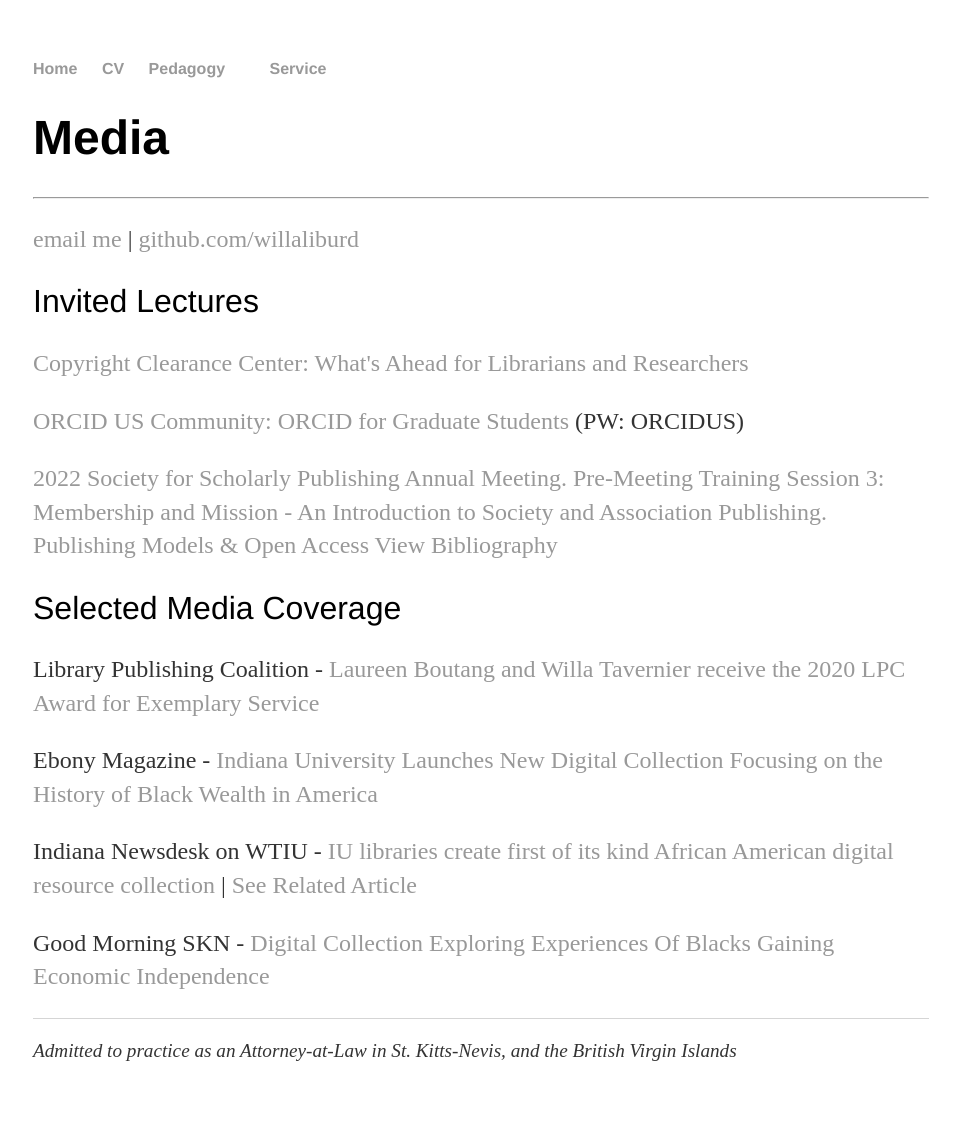
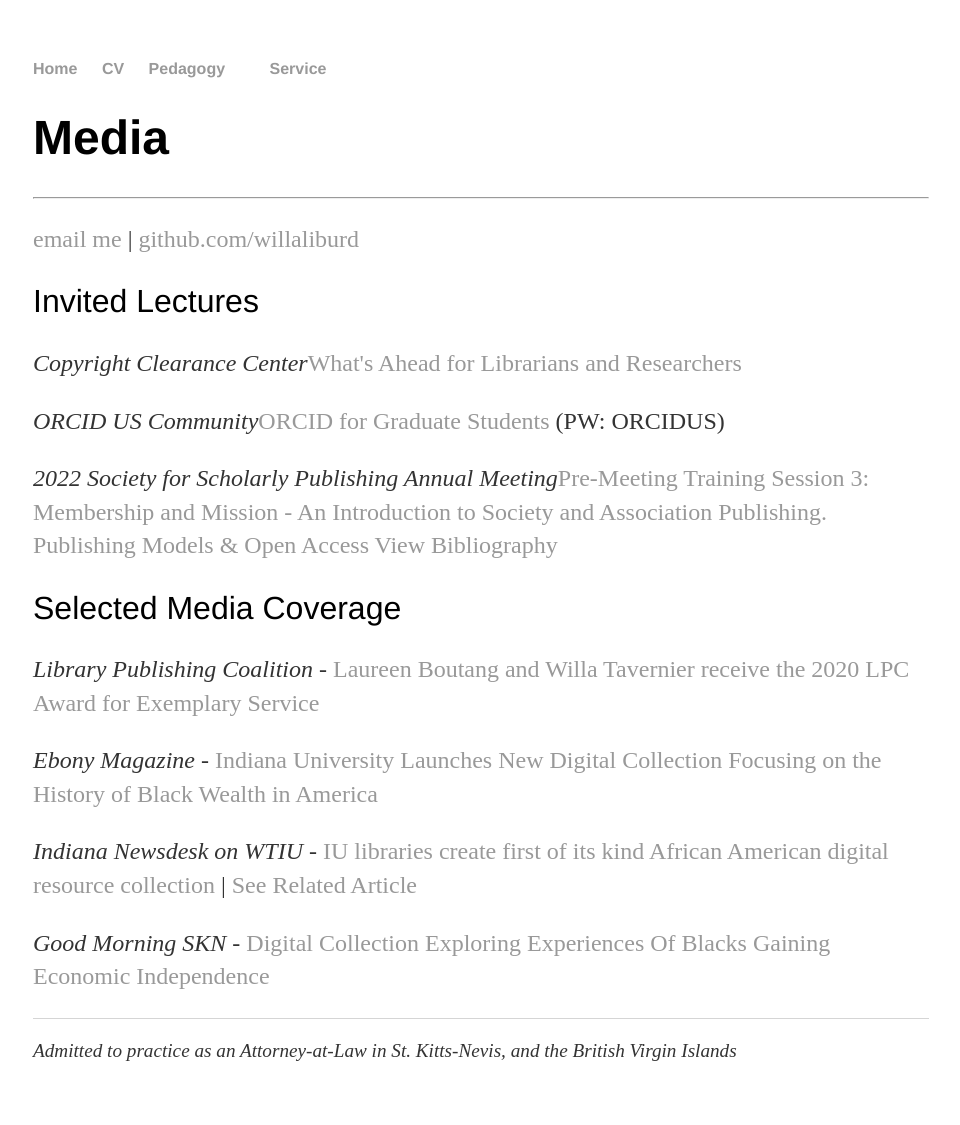
Before and after one commit to willaliburd/willaliburd.github.io, a Jekyll site: the page built from service/index.html, in a window 1280 px wide. Shown: the whole page, without its empty margins (159-1119 px from the left). Built offline with Jekyll 4.4.1, drawn with Linux system fonts in a browser that asks for light colours.

```diff
--- a/service/index.html
+++ b/service/index.html
@@ -7,14 +7,14 @@ title: Media
 	<hr>
 	<p><a href="mailto:willa@nattakm.com">email me</a> | <a href="https://github.com/willaliburd">github.com/willaliburd</a></p>
            <h2>Invited Lectures</h2>
-			<p><a href="https://youtu.be/qFyQluXsC6I">Copyright Clearance Center: What's Ahead for Librarians and Researchers</a> </p>
-			<p><a href=": https://vimeo.com/710968270">ORCID US Community: ORCID for Graduate Students</a> (PW: ORCIDUS)</p>
-			<p><a href="https://customer.sspnet.org/SSP/ssp/AM22/Program.aspx?hkey=84351da6-c468-4291-9795-cb09ea6c9794">2022 Society for Scholarly Publishing Annual Meeting. Pre-Meeting Training Session 3: Membership and Mission -  An Introduction to Society and Association Publishing. Publishing Models & Open Access </a> <a href="https://sway.office.com/FHhGFICfhQoYpAWK?ref=Link"> View Bibliography </a></p>
+			<p><em>Copyright Clearance Center</em><a href="https://youtu.be/qFyQluXsC6I">What's Ahead for Librarians and Researchers</a> </p>
+			<p><em>ORCID US Community</em><a href=": https://vimeo.com/710968270">ORCID for Graduate Students</a> (PW: ORCIDUS)</p>
+			<p><em>2022 Society for Scholarly Publishing Annual Meeting</em><a href="https://customer.sspnet.org/SSP/ssp/AM22/Program.aspx?hkey=84351da6-c468-4291-9795-cb09ea6c9794">Pre-Meeting Training Session 3: Membership and Mission -  An Introduction to Society and Association Publishing. Publishing Models & Open Access </a> <a href="https://sway.office.com/FHhGFICfhQoYpAWK?ref=Link"> View Bibliography </a></p>
 
     		</div><!-- /.blurb -->
 
 <h2>Selected Media Coverage</h2>
-<p>Library Publishing Coalition - <a href="https://librarypublishing.org/boutang-tavernier-receive-2020-lpc-award-for-exemplary-service/">Laureen Boutang and Willa Tavernier receive the 2020 LPC Award for Exemplary Service</a></p>
-<p>Ebony Magazine - <a href="https://www.ebony.com/news/indiana-university-history-of-black-wealth-in-america-digital-platform/">Indiana University Launches New Digital Collection Focusing on the History of Black Wealth in America</a></p>
-<p>Indiana Newsdesk on WTIU  - <a href="https://www.youtube.com/watch?v=jhjbXoI5kRo">IU libraries create first of its kind African American digital resource collection</a> | <a href="https://indianapublicmedia.org/news/the-making-and-unmaking-of-black-wealth-in-america-iu-libraries-create-first-of-its-kind-african-american-digital-resource-collection.php">See Related Article</a></p>
-<p>Good Morning SKN - <a href="https://youtu.be/vck71D1w-Po">Digital Collection Exploring Experiences Of Blacks Gaining Economic Independence</a></p>
+<p><em>Library Publishing Coalition</em> - <a href="https://librarypublishing.org/boutang-tavernier-receive-2020-lpc-award-for-exemplary-service/">Laureen Boutang and Willa Tavernier receive the 2020 LPC Award for Exemplary Service</a></p>
+<p><em>Ebony Magazine</em> - <a href="https://www.ebony.com/news/indiana-university-history-of-black-wealth-in-america-digital-platform/">Indiana University Launches New Digital Collection Focusing on the History of Black Wealth in America</a></p>
+<p><em>Indiana Newsdesk on WTIU</em>  - <a href="https://www.youtube.com/watch?v=jhjbXoI5kRo">IU libraries create first of its kind African American digital resource collection</a> | <a href="https://indianapublicmedia.org/news/the-making-and-unmaking-of-black-wealth-in-america-iu-libraries-create-first-of-its-kind-african-american-digital-resource-collection.php">See Related Article</a></p>
+<p><em>Good Morning SKN</em> - <a href="https://youtu.be/vck71D1w-Po">Digital Collection Exploring Experiences Of Blacks Gaining Economic Independence</a></p>
```
